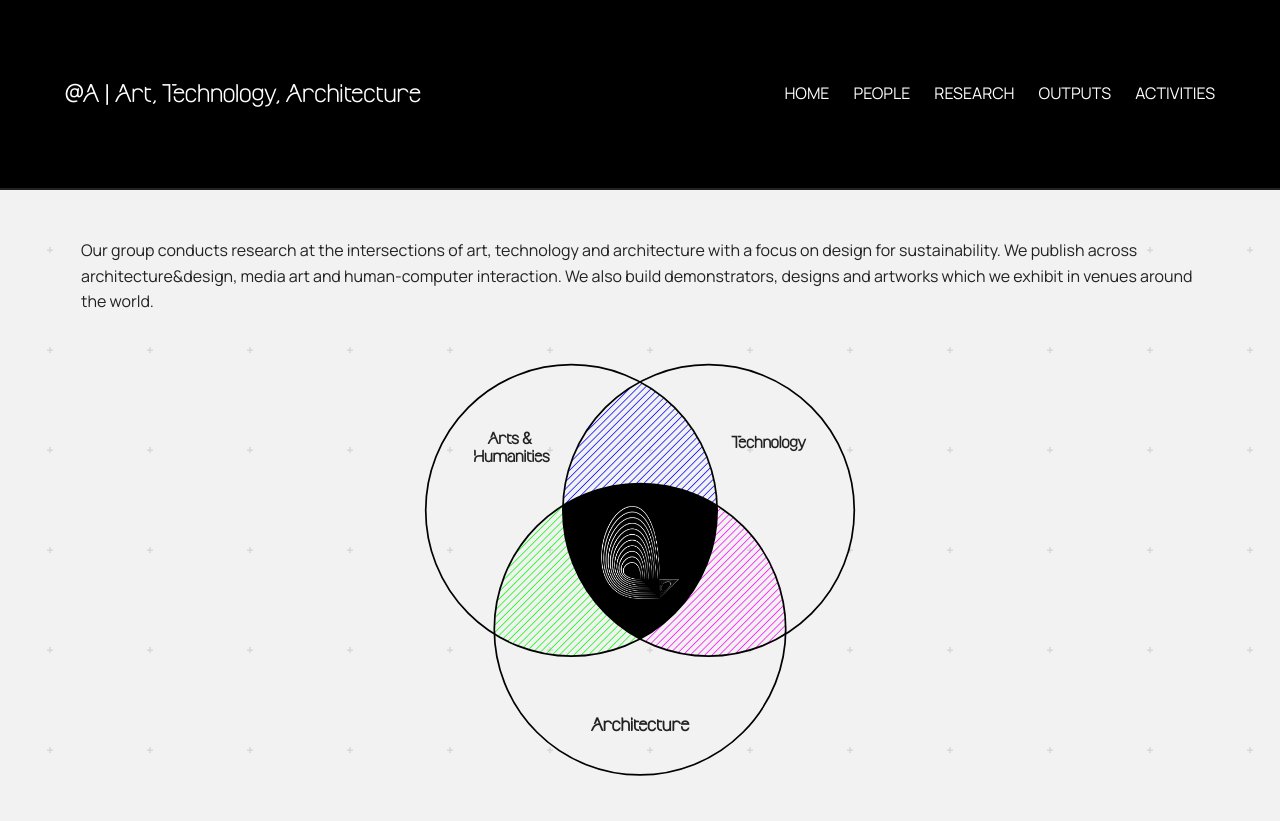
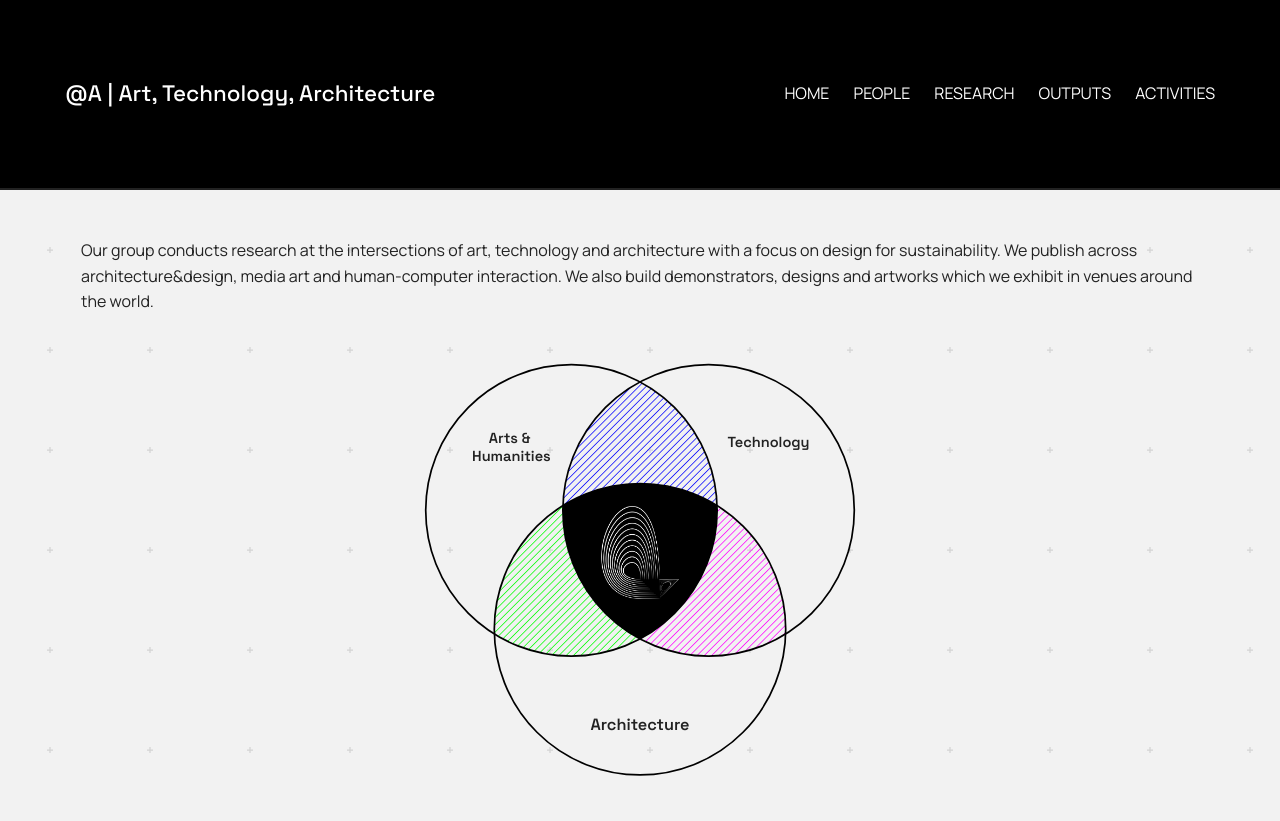
Before and after one commit to anqua/at-a, a Jekyll site: the page built from research.md, in a window 1280 px wide and 1400 px high. Shown: the top 821 px of the window. Built offline with Jekyll 4.4.1, drawn with Linux system fonts in a browser that asks for light colours.

Commit message:
Switch the wordmark and Venn labels from Molgan to Space Grotesk
Loads Space Grotesk from Google Fonts alongside Manrope and removes the
now-unused Molgan @font-face.

Co-Authored-By: Claude Sonnet 5 <noreply@anthropic.com>

```diff
--- a/_layouts/default.html
+++ b/_layouts/default.html
@@ -4,7 +4,7 @@
 
     <link rel="preconnect" href="https://fonts.googleapis.com">
     <link rel="preconnect" href="https://fonts.gstatic.com" crossorigin>
-    <link rel="stylesheet" href="https://fonts.googleapis.com/css2?family=Manrope:wght@400;500;600;700&display=swap">
+    <link rel="stylesheet" href="https://fonts.googleapis.com/css2?family=Manrope:wght@400;500;600;700&family=Space+Grotesk:wght@400;500;600&display=swap">
 
     <!-- CSS goes here -->
     <link rel="stylesheet" href="https://anqua.github.io/at-a/assets/css/style.css">
--- a/assets/css/style.css
+++ b/assets/css/style.css
@@ -9,14 +9,6 @@
 *::before,
 *::after {
   box-sizing: border-box;
-}
-
-@font-face {
-  font-family: "Molgan";
-  src: url("../fonts/MolganRegular-YqWj2.woff") format("woff");
-  font-weight: 400;
-  font-style: normal;
-  font-display: swap;
 }
 
 body {
@@ -69,9 +61,9 @@ header {
 }
 
 .site-title a {
-  font-family: "Molgan", system-ui, -apple-system, BlinkMacSystemFont, "Segoe UI", sans-serif;
+  font-family: "Space Grotesk", system-ui, -apple-system, BlinkMacSystemFont, "Segoe UI", sans-serif;
   font-size: 1.4em;
-  font-weight: 400;
+  font-weight: 500;
   text-decoration: none;
   color: #fff;
 }
@@ -144,7 +136,7 @@ h1 {
 }
 
 .research-diagram text {
-  font-family: "Molgan", system-ui, -apple-system, BlinkMacSystemFont, "Segoe UI", sans-serif;
+  font-family: "Space Grotesk", system-ui, -apple-system, BlinkMacSystemFont, "Segoe UI", sans-serif;
 }
 
 .research-card-icons {
@@ -522,9 +514,9 @@ main a:not(.pub-btn):hover {
 
 .footer-group-name {
   display: block;
-  font-family: "Molgan", system-ui, -apple-system, BlinkMacSystemFont, "Segoe UI", sans-serif;
+  font-family: "Space Grotesk", system-ui, -apple-system, BlinkMacSystemFont, "Segoe UI", sans-serif;
   font-size: 2em;
-  font-weight: 400;
+  font-weight: 500;
   line-height: 1.3;
   text-align: left;
 }
```
